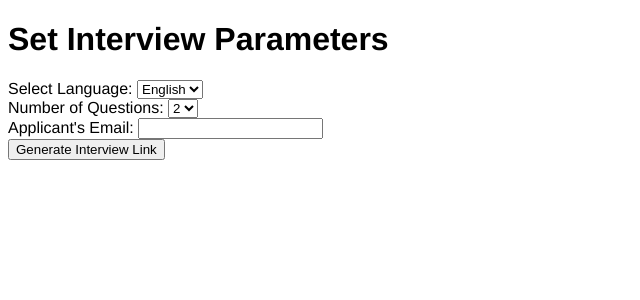
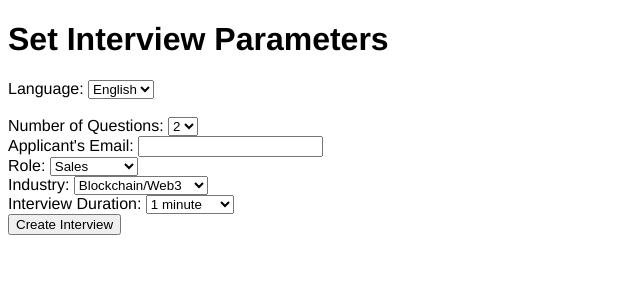
Before and after one commit to sidneygolstein/tunz.ai, a Flask app: page /set_parameters/1 in a window 1280 px wide. Shown: the top 300 px of the page, without its empty margins (0-640 px from the left). Run offline with Flask 3, Linux system fonts and the light colour scheme.

Commit message:
New prompting model which is adaptive depending on the interview parameters (role, industry, applicant email). Need to add the interview position as an interview parameter, as well as the evaluation criteria, and role description

```diff
--- a/app/models.py
+++ b/app/models.py
@@ -52,7 +52,11 @@ class InterviewParameter(db.Model):
     end_time = db.Column(db.DateTime, nullable=True)
     duration = db.Column(db.Integer, nullable=True)
     max_questions = db.Column(db.Integer, nullable=False)
-    topic = db.Column(db.String, nullable=True)
+    role = db.Column(db.String, nullable=True)
+    role_description = db.Column(db.String, nullable=True)
+    industry = db.Column(db.String, nullable=True)
+    evaluation_criteria = db.Column(db.String, nullable=True)
+    interview_url = db.Column(db.String, nullable=True)
     interview_id = db.Column(db.Integer, db.ForeignKey('interview.id'), nullable=False)
     sessions = db.relationship('Session', backref='interview_parameter', lazy=True)
 
--- a/app/routes.py
+++ b/app/routes.py
@@ -1,7 +1,7 @@
 from flask import render_template, request, redirect, url_for, jsonify, session, current_app
 from . import db, mail
 from .models import Interview, InterviewParameter, Session, Question, Answer, Result, HR, Applicant, Company
-from .openai_utils import create_openai_thread, get_openai_thread_response
+from .openai_utils import create_openai_thread, get_openai_thread_response, get_thank_you_message
 from flask import Blueprint
 from datetime import datetime
 from flask_mail import Message
@@ -32,12 +32,20 @@ def set_parameters(interview_id):
         session.clear()
         language = request.form['language']
         max_questions = int(request.form['max_questions'])
-        applicant_email = request.form['applicant_email']  # Get the applicant's email from the form
+        applicant_email = request.form['applicant_email']
+        role = request.form['role']
+        industry = request.form['industry']
+        duration = int(request.form['duration'])
+
         interview_parameter = InterviewParameter(
             language=language,
             max_questions=max_questions,
+            role=role,
+            industry=industry,
+            duration=duration,
             interview_id=interview_id
         )
+
         db.session.add(interview_parameter)
         session['interview_parameter_id'] = interview_parameter.id
         session['interview_id'] = interview_id
@@ -67,7 +75,13 @@ def start_chat(interview_parameter_id, interview_id):
     session['language'] = interview_parameter.language
 
     # Create a new thread and get the first assistant response
-    thread_id, assistant_id, assistant_response = create_openai_thread(interview_parameter.language)
+    thread_id, assistant_id, assistant_response = create_openai_thread(
+        interview_parameter.language,
+        interview_parameter.role,
+        interview_parameter.industry,
+        applicant_email
+        )
+
     session['thread_id'] = thread_id
     session['assistant_id'] = assistant_id
     session['interview_parameter_id'] = interview_parameter_id
@@ -92,7 +106,8 @@ def chat():
     answers = Answer.query.filter_by(session_id=current_session_id).all()
     max_questions = interview_parameter.max_questions
     applicant_email = session.get('applicant_email', 'N/A')
-    thank_you_message = f"Thank you for the interview {applicant_email}." if session['language'] == 'english' else f"Merci pour l'entretien {applicant_email}."
+    thank_you_message = get_thank_you_message(applicant_email)
+#f"Thank you for the interview {applicant_email}." if session['language'] == 'english' else f"Merci pour l'entretien {applicant_email}."
     if request.method == 'POST':
         user_input = request.form['answer']
         question_id = request.form['question_id']
@@ -224,6 +239,9 @@ def get_interview_parameters():
         'id': parameter.id,
         'language': parameter.language,
         'max_questions': parameter.max_questions,
+        'duration': parameter.duration,
+        'role': parameter.role,
+        'industry': parameter.industry,
         'interview_id': parameter.interview_id
     } for parameter in interview_parameters])
 
--- a/app/templates/set_parameters.html
+++ b/app/templates/set_parameters.html
@@ -9,11 +9,13 @@
     <div class="container">
         <h1>Set Interview Parameters</h1>
         <form action="{{ url_for('main.set_parameters', interview_id=interview_id) }}" method="POST">
-            <label for="language">Select Language:</label>
-            <select name="language" id="language">
-                <option value="english">English</option>
-                <option value="french">French</option>
-            </select>
+            <div class="form-group">
+                <label for="language">Language:</label>
+                <select name="language" class="form-control" required>
+                    <option value="english">English</option>
+                    <option value="french">French</option>
+                </select>
+            </div>
             <br>
             <label for="max_questions">Number of Questions:</label>
             <select name="max_questions" id="max_questions">
@@ -25,7 +27,41 @@
             <label for="applicant_email">Applicant's Email:</label>
             <input type="email" name="applicant_email" id="applicant_email" required>
             <br>
-            <button type="submit">Generate Interview Link</button>
+            <div class="form-group">
+                <label for="role">Role:</label>
+                <select name="role" class="form-control" required>
+                    <option value="sales">Sales</option>
+                    <option value="marketing">Marketing</option>
+                    <option value="operations">Operations</option>
+                </select>
+            </div>
+            <div class="form-group">
+                <label for="industry">Industry:</label>
+                <select name="industry" class="form-control" required>
+                    <option value="Blockchain/Web3">Blockchain/Web3</option>
+                    <option value="FinTech">FinTech</option>
+                    <option value="HR Tech">HR Tech</option>
+                    <option value="Consulting">Consulting</option>
+                    <option value="Banking & Finance">Banking & Finance</option>
+                    <option value="e-Commerce">e-Commerce</option>
+                    <option value="Healthcare">Healthcare</option>
+                    <option value="Retail">Retail</option>
+                    <option value="EdTech">EdTech</option>
+                    <option value="Cybersecurity">Cybersecurity</option>
+                    <option value="Real Estate">Real Estate</option>
+                    <option value="Gaming">Gaming</option>
+                    <option value="Other">Other</option>
+                </select>
+            </div>
+            <div class="form-group">
+                <label for="duration">Interview Duration:</label>
+                <select name="duration" class="form-control" required>
+                    <option value="1">1 minute</option>
+                    <option value="5">5 minutes</option>
+                    <option value="30">30 minutes</option>
+                </select>
+            </div>
+            <button type="submit" class="btn btn-primary">Create Interview</button>
         </form>
     </div>
 </body>
```
Also changed, not shown: app/openai_utils.py (+12 -17 lines), migrations/versions/38a30ba2392f_new_interviewparamter_model_with_only_.py (added, +42 -0 lines).
